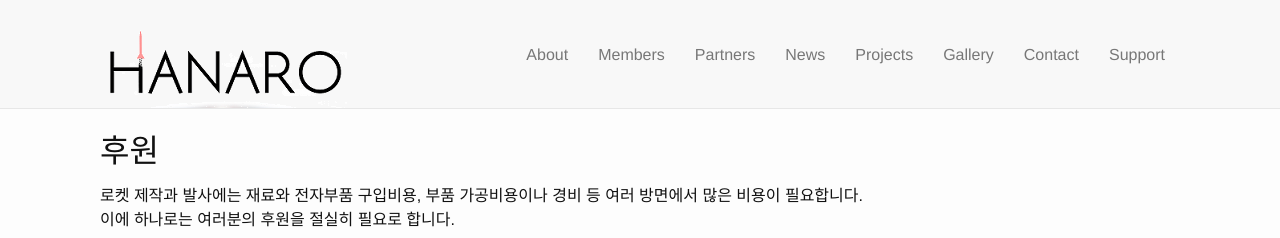
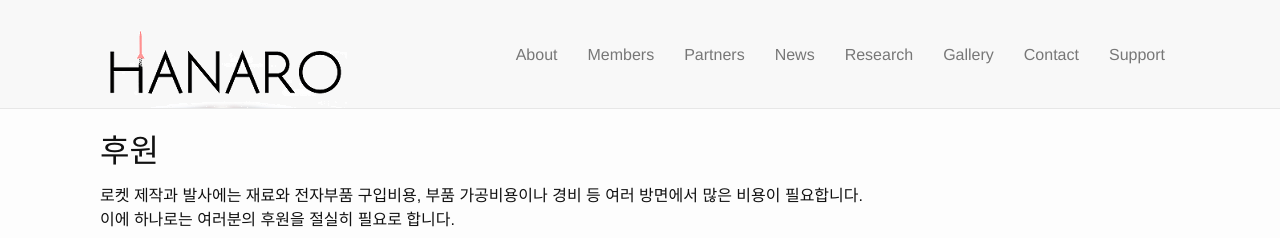
Before and after one commit to Hanaro2021/hanaro.github.io, a Jekyll site: the page built from _pages/8.support.md, in a window 1280 px wide. Shown: the top 238 px of the page. Built offline with Jekyll 4.4.1, drawn with Linux system fonts in a browser that asks for light colours; nearby versions of some CDN libraries.

Commit message:
Update 5.projects.md

```diff
--- a/_pages/5.projects.md
+++ b/_pages/5.projects.md
@@ -1,14 +1,14 @@
 ---
 layout: sidebar
-title: Projects
-subject: project
-permalink: /projects/
+title: Research
+subject: research
+permalink: /research/
 floater: project-floater
 ---
 
 <ul class="list-view">
   {% for post_ in site.posts %}
-    {% if post_.subject and post_.subject == "project" %}
+    {% if post_.subject and post_.subject == "research" %}
       {% if post_.title %}
         <li id="{{post_.title}}">
           {{ post_ }}
```
